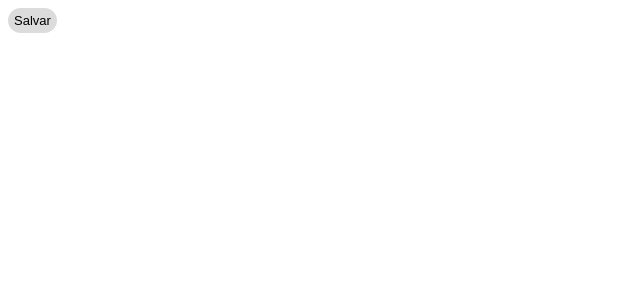
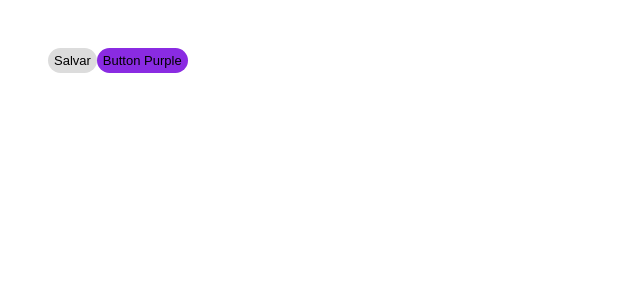
Before and after one commit to MogLuiz/Stitches-with-Radix, a Next.js app: page / in a window 1280 px wide. Shown: the top 300 px of the page, without its empty margins (0-640 px from the left). Built offline with nearby package versions, Linux system fonts and the light colour scheme.

Commit message:
feat: Purple Button Stitches variant

```diff
--- a/src/pages/index.tsx
+++ b/src/pages/index.tsx
@@ -7,6 +7,8 @@ import type { NextPage } from "next";
 // Stitches styles
 import { css } from "@stitches/core";
 
+const body = css({ padding: 40 });
+
 const button = css({
   appearance: "none",
   border: "none",
@@ -15,15 +17,31 @@ const button = css({
 
   borderRadius: "9999px",
   backgroundColor: "Gainsboro",
+
+  "&:hover": {
+    backgroundColor: "LightGray",
+  },
+
+  variants: {
+    variant: {
+      purple: {
+        backgroundColor: "BlueViolet",
+        "&:hover": {
+          backgroundColor: "DarkViolet",
+        },
+      },
+    },
+  },
 });
 
 const Home: NextPage = () => {
   return (
-    <div>
+    <div className={body()}>
       <Head>
         <title>Stitches and Radix</title>
       </Head>
       <button className={button()}>Salvar</button>
+      <button className={button({ variant: "purple" })}>Button Purple</button>
     </div>
   );
 };
```
